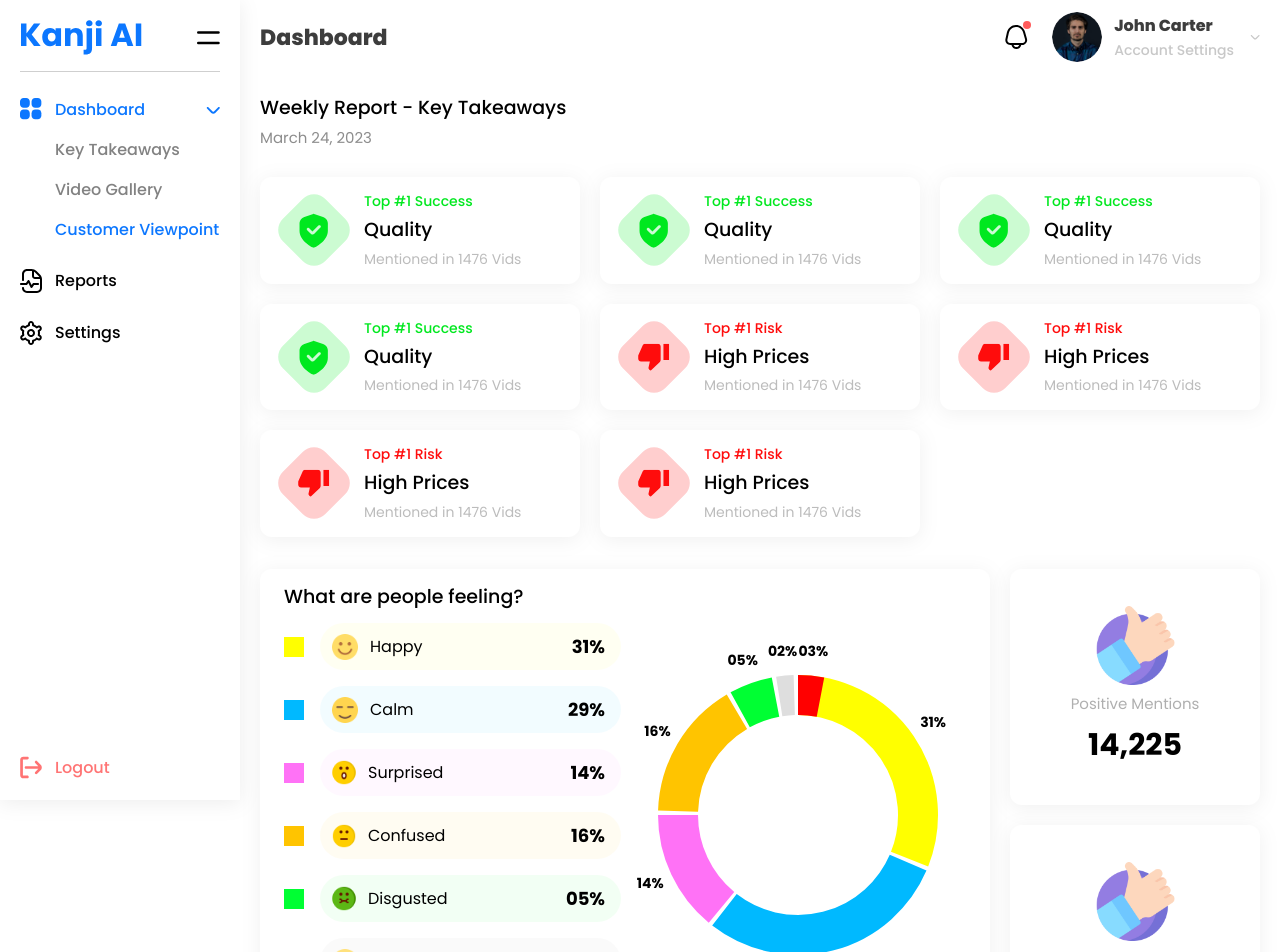
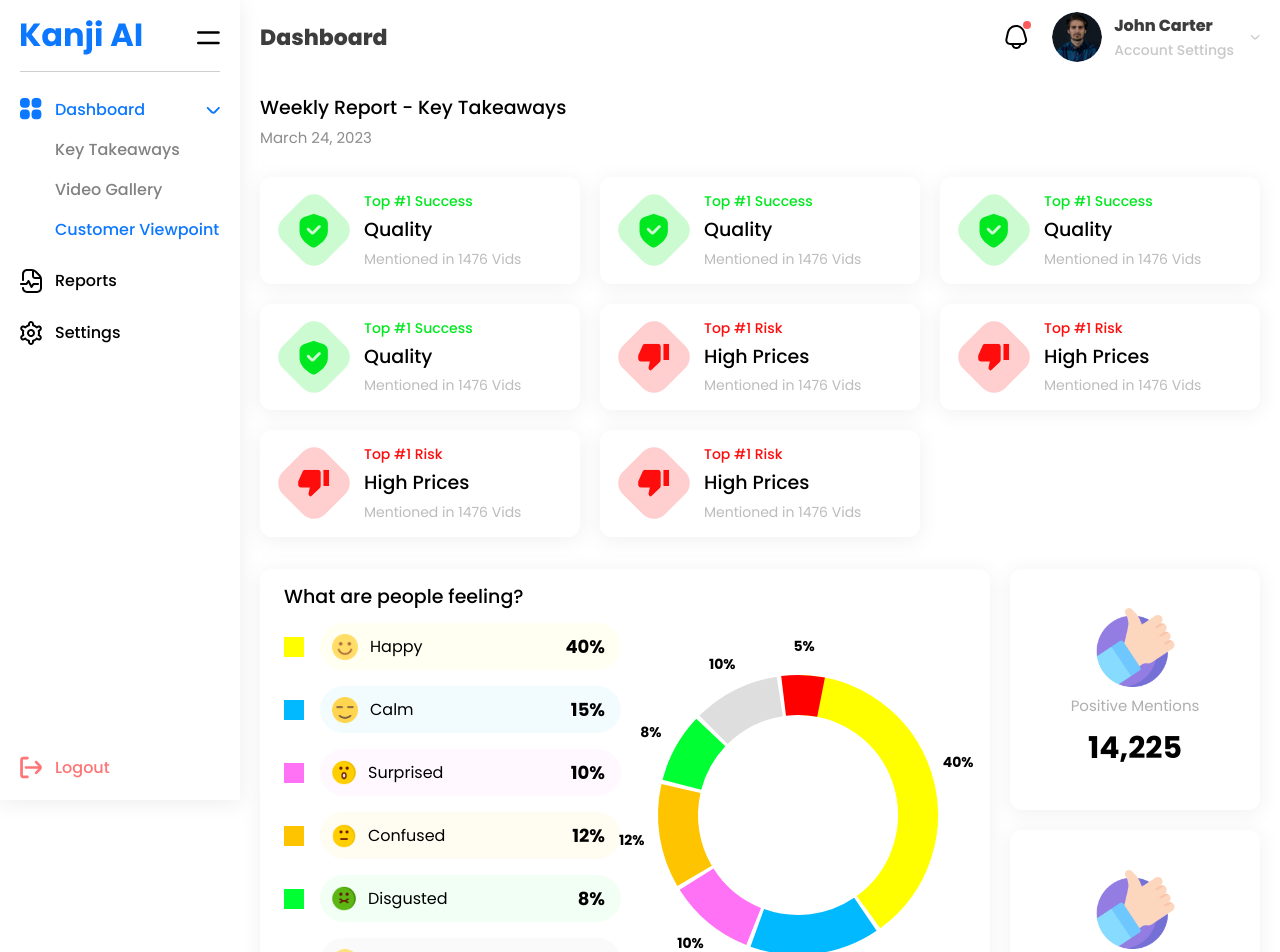
Before and after one commit to sulaimanwebdev/Kanji-AI, a React (Create React App) app: page /dashboard/customer-viewpoint in a window 1280 px wide. Shown: the top 952 px of the page. Built offline with nearby package versions, Linux system fonts and the light colour scheme.

Commit message:
dynamic chart added

```diff
--- a/package.json
+++ b/package.json
@@ -7,7 +7,6 @@
     "@testing-library/jest-dom": "^5.16.5",
     "@testing-library/react": "^13.4.0",
     "@testing-library/user-event": "^13.5.0",
-    "chart.js": "^4.3.0",
     "react": "^18.2.0",
     "react-dom": "^18.2.0",
     "react-router-dom": "^6.11.0",
--- a/src/components/ChartComp.js
+++ b/src/components/Chart.js
@@ -1,50 +1,11 @@
-import React from 'react';
 
-const data = [
-  {
-    emotion: 'happy',
-    percentage: '31%',
-    color: '#FFFF00',
-  },
-  {
-    emotion: 'calm',
-    percentage: '29%',
-    color: '#00B9FF',
-  },
-  {
-    emotion: 'surprised',
-    percentage: '14%',
-    color: '#FF72F6',
-  },
-  {
-    emotion: 'confused',
-    percentage: '16%',
-    color: '#FFC400',
-  },
-  {
-    emotion: 'disgusted',
-    percentage: '05%',
-    color: '#00FF33',
-  },
-  {
-    emotion: 'sad',
-    percentage: '02%',
-    color: '#DEDEDE',
-  },
-  {
-    emotion: 'angry',
-    percentage: '03%',
-    color: '#FF0000',
-  },
-];
-
-const ChartComp = () => {
+const Chart = ({data}) => {
   const chartSize = 300; // Size of the circular chart
   const center = chartSize / 2; // Center point of the chart
   const radius = chartSize / 2 - 30; // Radius of the chart (adjusted for padding and section size)
-  const gapAngle = 1.80; // Angle in degrees for the gap between sections
+  const gapAngle = 1.85; // Angle in degrees for the gap between sections
   const strokeWidth = 40; // Width of the chart stroke
-  const textOffset = 10; // Offset for spacing between text and chart
+  const textOffset = 15; // Offset for spacing between text and chart
 
   // Calculate the starting angle and end angle for each data point
   let startAngle = 0;
@@ -101,4 +62,4 @@
 );
 };
 
-export default ChartComp;
+export default Chart;
--- a/src/pages/CustomerViewpoint.js
+++ b/src/pages/CustomerViewpoint.js
@@ -2,7 +2,7 @@
 import SideBar from "../components/SideBar";
 import Navigation from "../components/Navigation";
 import CustomerViewpointSkeleton from "../components/Skeletons/CustomerViewpoint";
-import ChartComp from "../components/ChartComp";
+import Chart from "../components/Chart";
 
 const CustomerViewpoint = () => {
    const [leftMenu, setleftMenu] = useState(true);
@@ -43,39 +43,39 @@
   let data = [
     {
       emotion: "happy",
-        percentage: "31%",
-        color: "#FFFF00"
+      percentage: "40%",
+      color: "#FFFF00",
     },
     {
       emotion: "calm",
-        percentage: "29%",
-        color: "#00B9FF"
+      percentage: "15%",
+      color: "#00B9FF",
     },
     {
       emotion: "surprised",
-        percentage: "14%",
-        color: "#FF72F6"
+      percentage: "10%",
+      color: "#FF72F6",
     },
     {
       emotion: "confused",
-        percentage: "16%",
-        color: "#FFC400"
+      percentage: "12%",
+      color: "#FFC400",
     },
     {
       emotion: "disgusted",
-        percentage: "05%",
-        color: "#00FF33"
+      percentage: "8%",
+      color: "#00FF33",
     },
     {
       emotion: "sad",
-        percentage: "02%",
-        color: "#DEDEDE"
+      percentage: "10%",
+      color: "#DEDEDE",
     },
     {
       emotion: "angry",
-        percentage: "03%",
-        color: "#FF0000"
-    }
+      percentage: "5%",
+      color: "#FF0000",
+    },
   ];
 
 
@@ -193,7 +193,7 @@
 
 
             <div className="grid grid-cols-1 sm4:grid-cols-[1fr,250px] xl2:grid-cols-[1fr,300px] gap-5 mt-8">
-                <div className="cardShadow bg-white grid grid-cols-1 lg4:grid-cols-2 gap-7 lg4:gap-2 rounded-xl px-6 py-3.5">
+                <div className="cardShadow bg-white grid grid-cols-1 lg4:grid-cols-2 gap-14 lg4:gap-2 rounded-xl px-6 pb-10 lg4:pb-6 py-3.5">
                  <div className="w-full">
                   <div className="text-[19px] font-[500] mb-3">What are people feeling?</div>
                   <div className="flex flex-col gap-4 w-full">
@@ -215,7 +215,7 @@
 
                  <div className="h-full flex items-center justify-center">
                     {/* <img src="/images/chart.svg" alt="chart" className="w-full max-w-[450px] self-center" /> */}
-                    <ChartComp/>
+                    <Chart data={data}/>
                  </div>
                 </div>
                 <div className="h-full grid-cols-1 grid-rows-2">
```
Also changed, not shown: 1 other file (tests, documents, lock files or other folders). Lines whose indentation alone changed are shown as unchanged.
